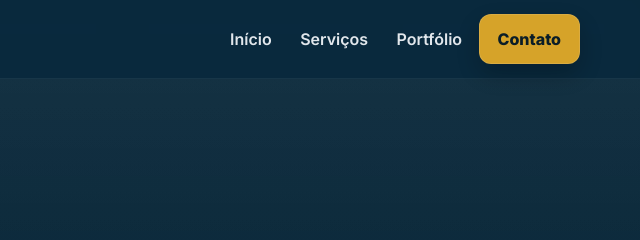
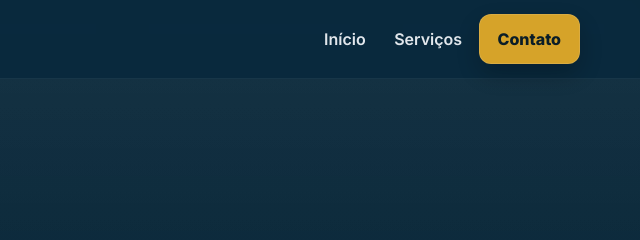
Before and after one commit to GWHades/WBTechLand-WEB, a plain HTML site: page contato.html in a window 1280 px wide. Shown: the top 240 px of the page, 640-1280 px from the left. Drawn offline with Linux system fonts and the light colour scheme.

Commit message:
Update contato.html

```diff
--- a/contato.html
+++ b/contato.html
@@ -28,7 +28,6 @@
     <nav>
       <a href="index.html">Início</a>
       <a href="servicos.html">Serviços</a>
-      <a href="portfolio.html">Portfólio</a>
       <a href="contato.html" class="btn">Contato</a>
     </nav>
   </div>
```
